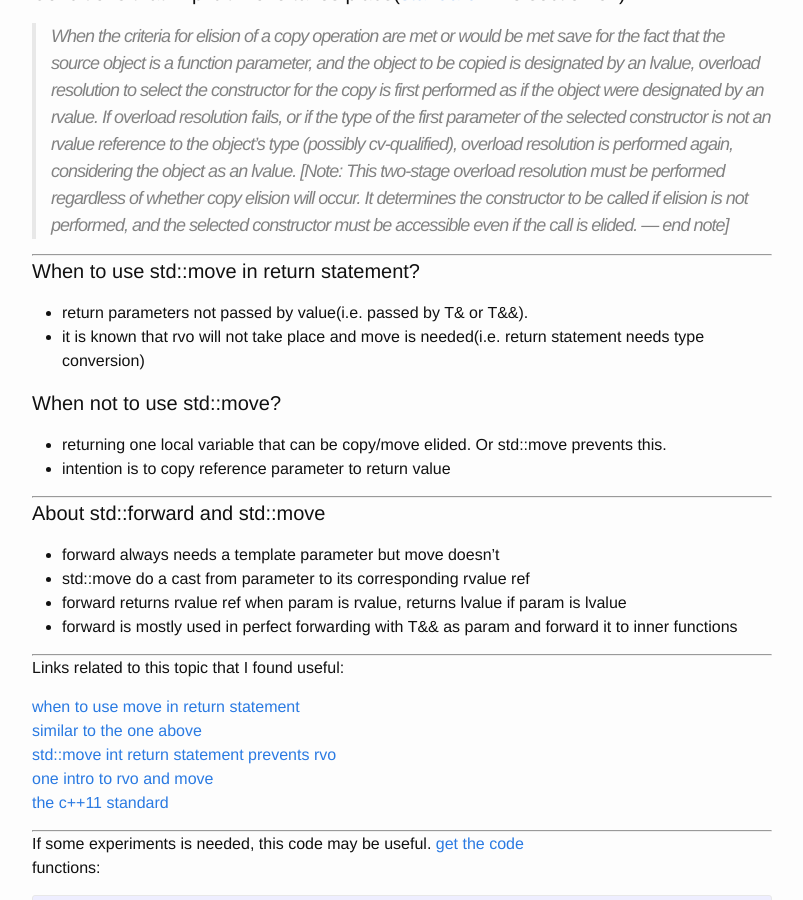
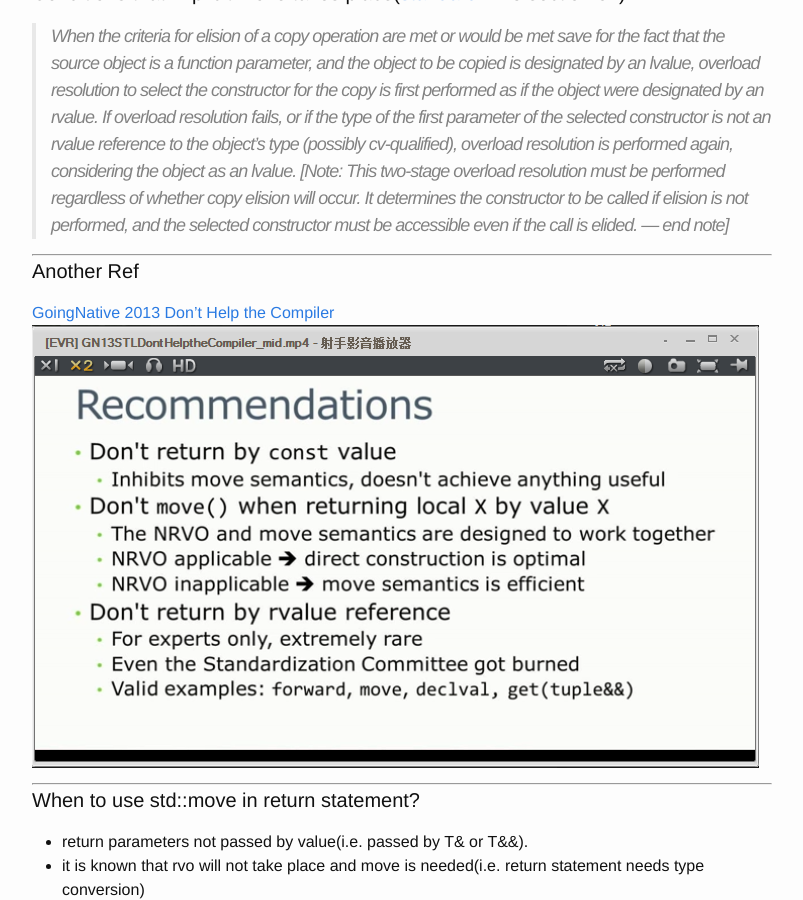
Before and after one commit to Nov11/Nov11.github.io, a Jekyll site: the page built from _posts/2017-04-17-rvoandmove.markdown, in a window 1280 px wide and 900 px high, scrolled down 967 px. Shown: the whole window, without its empty margins (238-1041 px from the left). Built offline with Jekyll 4.4.1, drawn with Linux system fonts in a browser that asks for light colours.

Commit message:
add screen shot from going native 2013 post on 2017-04-17

```diff
--- a/_posts/2017-04-17-rvoandmove.markdown
+++ b/_posts/2017-04-17-rvoandmove.markdown
@@ -45,6 +45,11 @@
  lvalue. [Note: This two-stage overload resolution must be performed regardless of whether copy elision will
  occur. It determines the constructor to be called if elision is not performed, and the selected constructor
  must be accessible even if the call is elided. — end note]
+
+***
+#### Another Ref
+[GoingNative 2013 Don’t Help the Compiler](https://channel9.msdn.com/Events/GoingNative/2013/Don-t-Help-the-Compiler)
+![]({{ site.url }}/assets/pics/2017-04-17/goingnative.PNG)
 
 ***
 #### When to use std::move in return statement?
```
Also changed, not shown: assets/pics/2017-04-17/goingnative.PNG (added).
